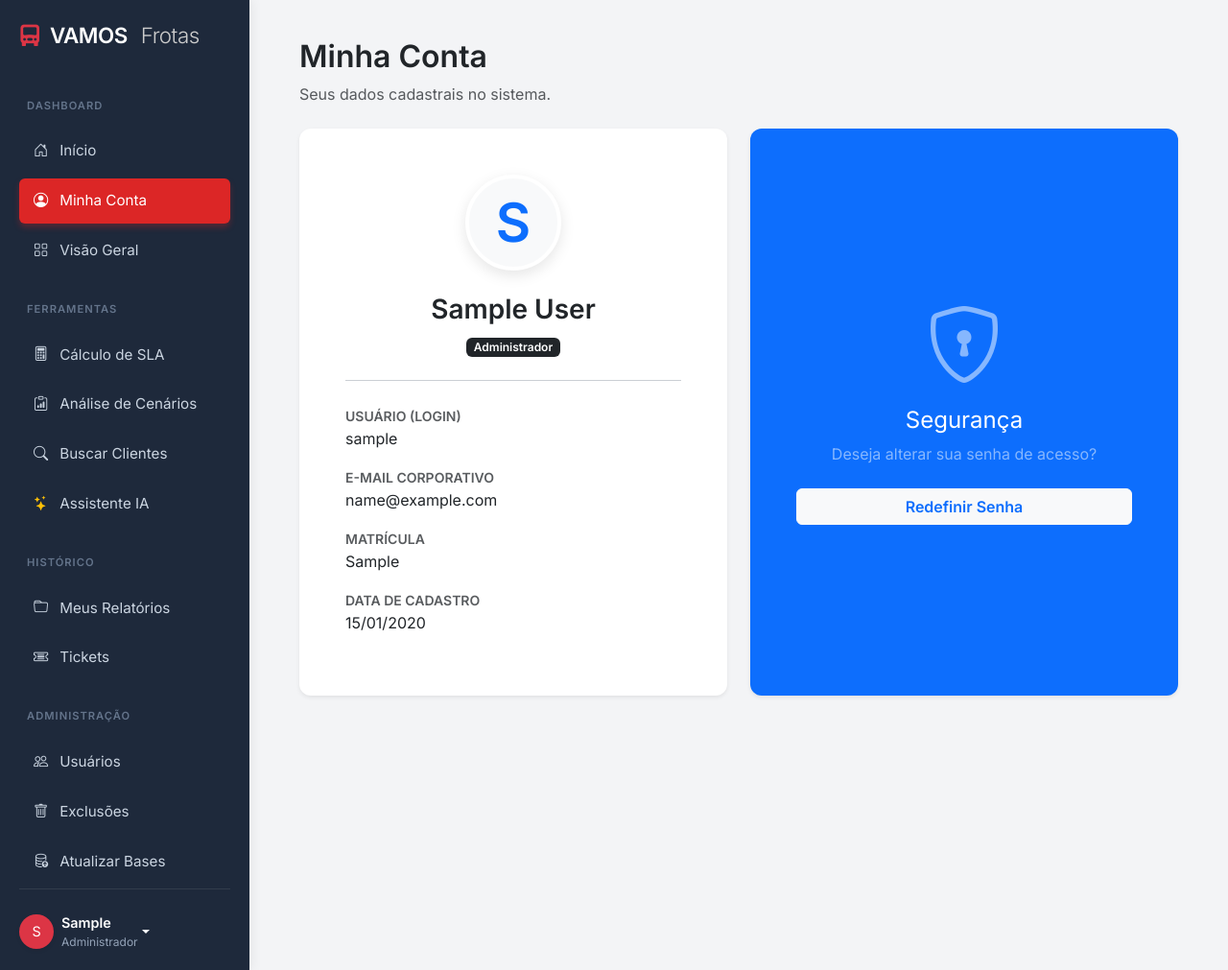
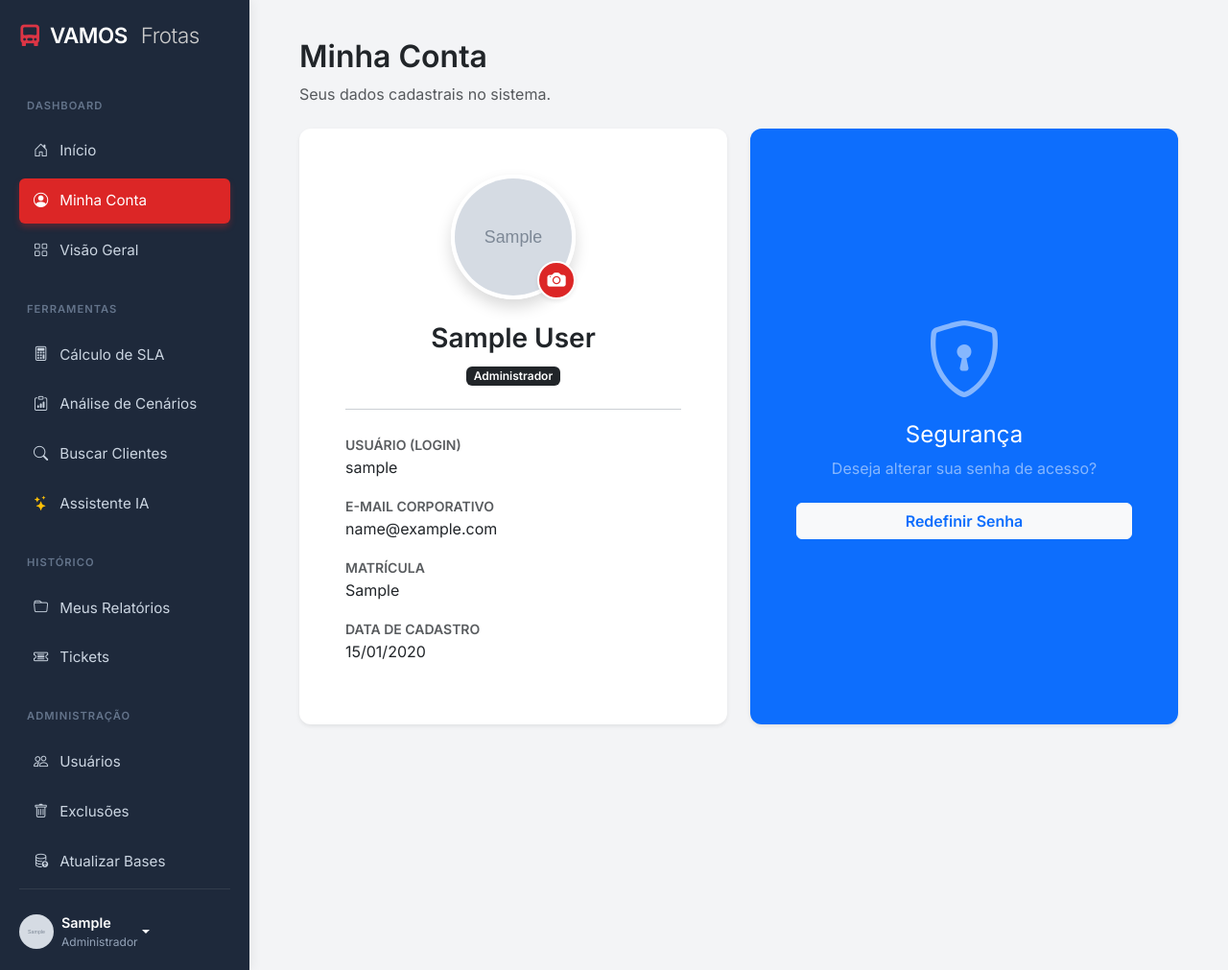
Before and after one commit to lucasaccardo/vamos-frotas-sla, a Django app: page /perfil/ in a window 1280 px wide. Shown: the whole page at 96% size. Run offline with Django 5.2, Linux system fonts and the light colour scheme; a user stored in the database is signed in; tables that the repository leaves empty hold one stand-in row (values such as "Sample post"); grey boxes marked "Sample" are stand-in pictures.

Commit message:
Atualizando visual do login e correcoes

```diff
--- a/vamos/forms.py
+++ b/vamos/forms.py
@@ -3,7 +3,7 @@ from django.utils import timezone
 # Importações necessárias para o User, Perfil e herdar de UserCreationForm
 from django.contrib.auth.models import User
 from django.contrib.auth.forms import UserCreationForm
-from .models import Perfil # Importamos o novo modelo Perfil
+from .models import Ticket, Perfil # Importamos Ticket e Perfil
 
 # === 1. Formulário de SLA Mensal ===
 class SlaMensalForm(forms.Form):
@@ -259,3 +259,12 @@ class AdminUserForm(forms.Form):
         initial=True,
         widget=forms.CheckboxInput(attrs={'class': 'form-check-input'})
     )
+
+# --- FORMULÁRIO DE PERFIL ---
+class PerfilForm(forms.ModelForm):
+    class Meta:
+        model = Perfil
+        fields = ['foto'] # Só queremos que ele mude a foto por enquanto
+        widgets = {
+            'foto': forms.FileInput(attrs={'class': 'form-control'})
+        }
--- a/vamos/models.py
+++ b/vamos/models.py
@@ -122,3 +122,14 @@ def create_user_profile(sender, instance, created, **kwargs):
 @receiver(post_save, sender=User)
 def save_user_profile(sender, instance, **kwargs):
     instance.perfil.save()
+# === Perfil - Foto ===
+class Perfil(models.Model):
+    user = models.OneToOneField(User, on_delete=models.CASCADE, related_name='perfil')
+    matricula = models.CharField(max_length=20, blank=True, null=True)
+    termos_aceitos_em = models.DateTimeField(null=True, blank=True)
+
+    # NOVO CAMPO:
+    foto = models.ImageField(upload_to='perfil_fotos/', blank=True, null=True)
+
+    def __str__(self):
+        return f"Perfil de {self.user.username}"
--- a/vamos/templates/vamos/base.html
+++ b/vamos/templates/vamos/base.html
@@ -216,18 +216,26 @@
                 <a href="{% url 'delete_request_list' %}" class="nav-link {% if 'delete_requests' in request.path %}active{% endif %}">
                     <i class="bi bi-trash"></i> Exclusões
                 </a>
-                {# NOVO LINK ADICIONADO AQUI #}
                 <a href="{% url 'admin_upload_base' %}" class="nav-link {% if 'upload-bases' in request.path %}active{% endif %}">
                     <i class="bi bi-database-up"></i> Atualizar Bases</a>
-                {# FIM NOVO LINK #}
                 {% endif %}
             </div>
 
             <div class="mt-auto pt-4 border-top border-secondary border-opacity-25">
                 <div class="d-flex align-items-center text-decoration-none text-white dropdown-toggle" id="dropdownUser1" data-bs-toggle="dropdown" aria-expanded="false" style="cursor: pointer;">
-                    <div class="bg-danger rounded-circle d-flex align-items-center justify-content-center me-2 shadow-sm" style="width: 36px; height: 36px; font-size: 0.9rem;">
-                        {{ user.username|make_list|first|upper }}
+
+                    <!-- ÁREA DA FOTO DO PERFIL ATUALIZADA -->
+                    <div class="me-2">
+                        {% if user.perfil.foto %}
+                            <img src="{{ user.perfil.foto.url }}" class="rounded-circle" style="width: 36px; height: 36px; object-fit: cover;">
+                        {% else %}
+                            <div class="bg-danger rounded-circle d-flex align-items-center justify-content-center shadow-sm" style="width: 36px; height: 36px; font-size: 0.9rem;">
+                                {{ user.username|make_list|first|upper }}
+                            </div>
+                        {% endif %}
                     </div>
+                    <!-- FIM ÁREA DA FOTO -->
+
                     <div>
                         <div class="fw-semibold" style="font-size: 0.9rem;">{{ user.first_name|default:user.username }}</div>
                         <div style="font-size: 0.75rem; color: #94a3b8;">
--- a/vamos/templates/vamos/profile.html
+++ b/vamos/templates/vamos/profile.html
@@ -9,16 +9,36 @@
 
     <div class="row">
         <div class="col-md-6">
-            <div class="card border-0 shadow-sm">
+            <div class="card border-0 shadow-sm h-100">
                 <div class="card-body text-center p-5">
-                    <div class="bg-light rounded-circle d-inline-flex align-items-center justify-content-center mb-4"
-                         style="width: 100px; height: 100px; border: 4px solid white; box-shadow: 0 5px 15px rgba(0,0,0,0.1);">
-                        <span class="fw-bold text-primary display-4">
-                            {{ user.username|make_list|first|upper }}
-                        </span>
+
+                    <!-- BLOCO DA FOTO ATUALIZADO -->
+                    <div class="position-relative d-inline-block mb-4">
+                        {% if user.perfil.foto %}
+                            <img src="{{ user.perfil.foto.url }}"
+                                 class="rounded-circle border border-4 border-white shadow"
+                                 style="width: 130px; height: 130px; object-fit: cover;">
+                        {% else %}
+                            <div class="bg-light rounded-circle d-inline-flex align-items-center justify-content-center border border-4 border-white shadow"
+                                 style="width: 130px; height: 130px;">
+                                <span class="fw-bold text-primary display-4">
+                                    {{ user.username|make_list|first|upper }}
+                                </span>
+                            </div>
+                        {% endif %}
+
+                        <button type="button"
+                                class="btn btn-primary rounded-circle position-absolute border border-2 border-white shadow-sm d-flex align-items-center justify-content-center"
+                                style="width: 40px; height: 40px; bottom: 0; right: 0; z-index: 10;"
+                                data-bs-toggle="modal" data-bs-target="#modalFoto"
+                                title="Alterar foto de perfil">
+                            <i class="bi bi-camera-fill" style="font-size: 1.2rem;"></i>
+                        </button>
                     </div>
+                    <!-- FIM DO BLOCO ATUALIZADO -->
 
                     <h3 class="fw-bold text-dark">{{ user.get_full_name|default:user.username }}</h3>
+
                     <p class="text-muted mb-4">
                         {% if user.is_staff %}
                             <span class="badge bg-dark">Administrador</span>
@@ -69,4 +89,26 @@
         </div>
     </div>
 </div>
+
+<!-- Modal Foto -->
+<div class="modal fade" id="modalFoto" tabindex="-1">
+    <div class="modal-dialog modal-sm">
+        <div class="modal-content">
+            <div class="modal-header border-0 pb-0">
+                <h6 class="modal-title fw-bold">Alterar Foto</h6>
+                <button type="button" class="btn-close" data-bs-dismiss="modal"></button>
+            </div>
+            <div class="modal-body pt-2">
+                <form method="post" enctype="multipart/form-data">
+                    {% csrf_token %}
+                    <div class="mb-3">
+                        <label class="form-label small text-muted">Escolha uma imagem</label>
+                        {{ form.foto }}
+                    </div>
+                    <button type="submit" class="btn btn-primary w-100 btn-sm">Salvar Foto</button>
+                </form>
+            </div>
+        </div>
+    </div>
+</div>
 {% endblock %}
--- a/vamos/views.py
+++ b/vamos/views.py
@@ -21,8 +21,8 @@ from django.core.mail import EmailMessage
 from django.core.management import call_command
 
 # Importações dos Modelos e Formulários
-from .models import Ticket, Analise, DeleteRequest
-from .forms import SlaMensalForm, CenarioForm, PecaForm, TicketForm, SignUpForm, AdminUserForm
+from .models import Ticket, Analise, DeleteRequest, Perfil # Adicionado Perfil
+from .forms import SlaMensalForm, CenarioForm, PecaForm, TicketForm, SignUpForm, AdminUserForm, PerfilForm # Adicionado PerfilForm
 
 # Importações da Lógica de Negócios
 from .services import (
@@ -878,4 +878,18 @@ def backup_database_view(request):
 
 @login_required(login_url='login')
 def minha_conta_view(request):
-    return render(request, "vamos/profile.html", {"user": request.user})
+    # Garante que o perfil existe
+    if not hasattr(request.user, 'perfil'):
+        Perfil.objects.create(user=request.user)
+
+    if request.method == 'POST':
+        # Processa o upload da foto
+        form = PerfilForm(request.POST, request.FILES, instance=request.user.perfil)
+        if form.is_valid():
+            form.save()
+            messages.success(request, "Foto de perfil atualizada!")
+            return redirect('minha_conta')
+    else:
+        form = PerfilForm(instance=request.user.perfil)
+
+    return render(request, "vamos/profile.html", {"user": request.user, "form": form})
```
Also changed, not shown: db.sqlite3, vamos/migrations/0006_perfil_foto.py (added).
